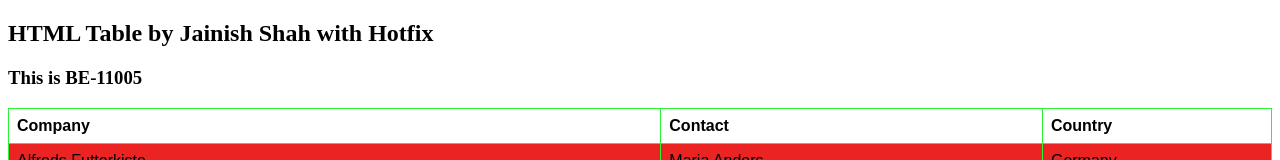
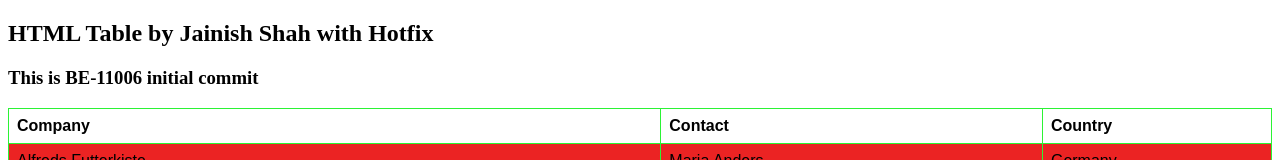
Before and after one commit to jainishshah17/learn-git-flow, a plain HTML site: page index.html in a window 1280 px wide. Shown: the top 160 px of the page. Drawn offline with Linux system fonts and the light colour scheme.

Commit message:
BE-11006 initial commit

```diff
--- a/index.html
+++ b/index.html
@@ -22,7 +22,8 @@ tr:nth-child(even) {
 <body>
 
 <h2>HTML Table by Jainish Shah with Hotfix</h2>
-<h3>This is BE-11005</h3>
+<h3>This is BE-11006 initial commit</h3>
+
 <table>
   <tr>
     <th>Company</th>
```
